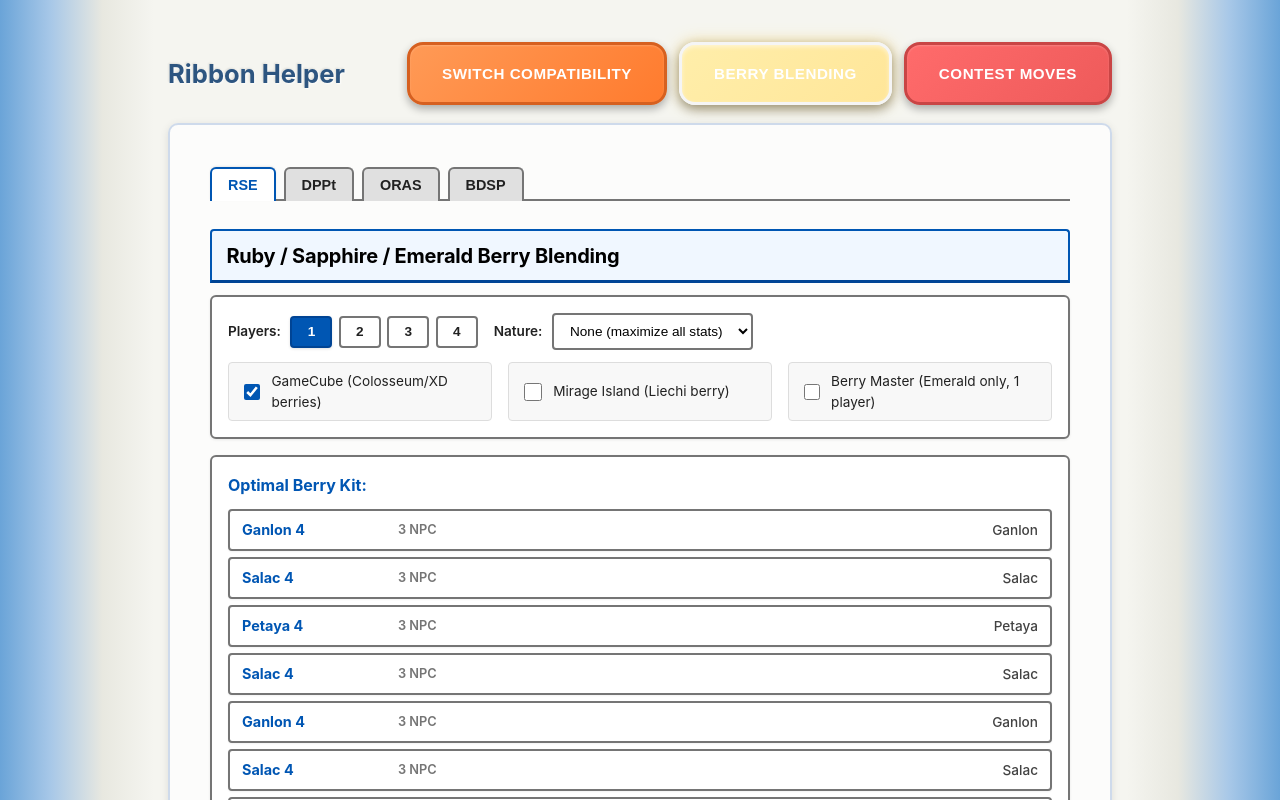
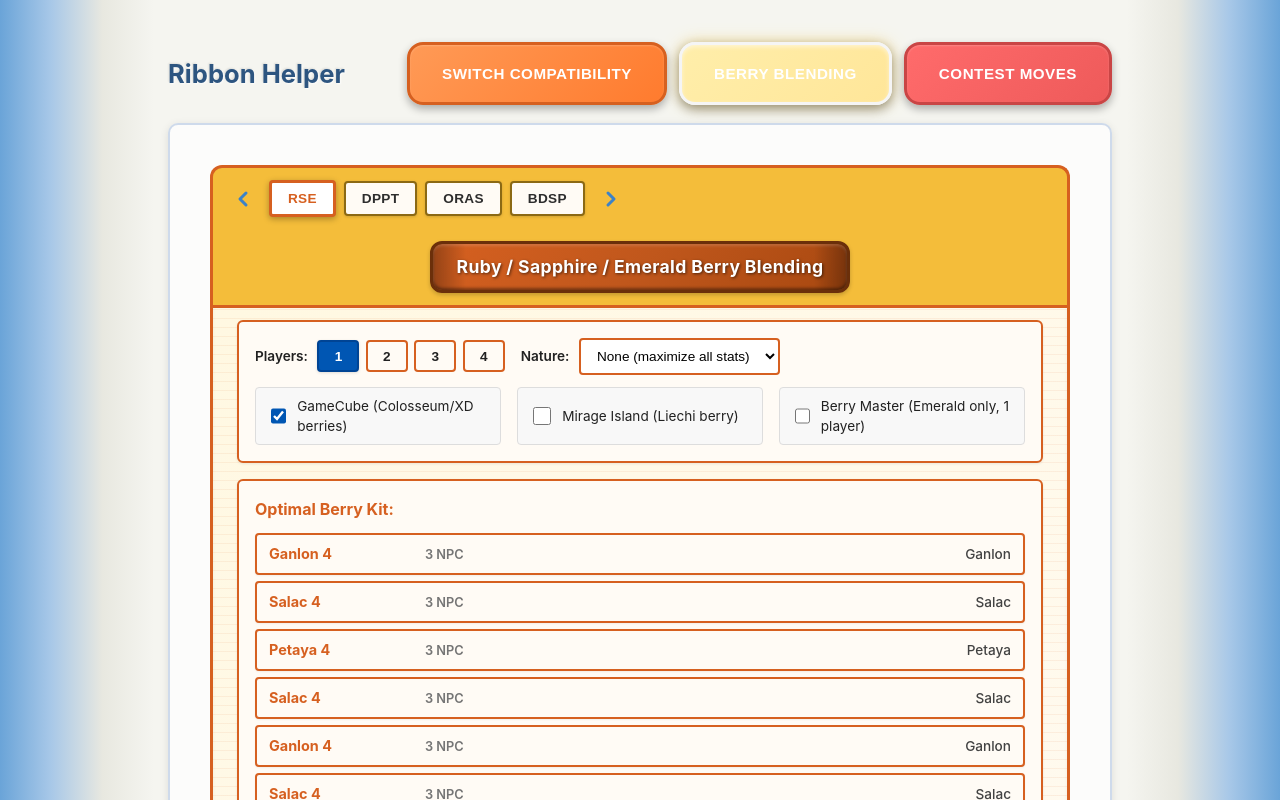
Before and after one commit to MercuryEnigma/ribbon-helper, a React (Vite) app: page / in a window 1280 px wide. Both pictures are taken after a click on the button "BERRY BLENDING". Shown: the top 800 px of the page. Built offline with nearby package versions, Linux system fonts and the light colour scheme; the HTML template or start-up script is replaced by a standard one.

Commit message:
Update berry blending UI to look like BDSP

```diff
--- a/src/berry-blending/BDSPBlending.tsx
+++ b/src/berry-blending/BDSPBlending.tsx
@@ -44,7 +44,7 @@ export default function BDSPBlending() {
 
   return (
     <div className="bdsp-blending">
-      <h3>Brilliant Diamond / Shining Pearl Poffin Making</h3>
+      <h3><span>Brilliant Diamond / Shining Pearl Poffin Making</span></h3>
 
       <div className="blending-options">
         <div className="option-row">
--- a/src/berry-blending/BerryBlending.tsx
+++ b/src/berry-blending/BerryBlending.tsx
@@ -13,6 +13,19 @@ export default function BerryBlending() {
   return (
     <div className="berry-blending">
       <div className="berry-mode-selector">
+        <button
+          className="nav-arrow nav-arrow-left"
+          aria-label="Previous"
+          onClick={() => {
+            if (selectedGame === 'rse') setSelectedGame('bdsp');
+            else if (selectedGame === 'dppt') setSelectedGame('rse');
+            else if (selectedGame === 'oras') setSelectedGame('dppt');
+            else if (selectedGame === 'bdsp') setSelectedGame('oras');
+          }}>
+          <svg width="24" height="24" viewBox="0 0 24 24" fill="none">
+            <path d="M15 18L9 12L15 6" stroke="currentColor" strokeWidth="3" strokeLinecap="round" strokeLinejoin="round"/>
+          </svg>
+        </button>
         <button
           className={selectedGame === 'rse' ? 'active' : ''}
           onClick={() => setSelectedGame('rse')}
@@ -37,6 +50,19 @@ export default function BerryBlending() {
         >
           BDSP
         </button>
+        <button
+          className="nav-arrow nav-arrow-right"
+          aria-label="Next"
+          onClick={() => {
+            if (selectedGame === 'rse') setSelectedGame('dppt');
+            else if (selectedGame === 'dppt') setSelectedGame('oras');
+            else if (selectedGame === 'oras') setSelectedGame('bdsp');
+            else if (selectedGame === 'bdsp') setSelectedGame('rse');
+          }}>
+          <svg width="24" height="24" viewBox="0 0 24 24" fill="none">
+            <path d="M9 18L15 12L9 6" stroke="currentColor" strokeWidth="3" strokeLinecap="round" strokeLinejoin="round"/>
+          </svg>
+        </button>
       </div>
 
       <div className="berry-mode-content">
--- a/src/berry-blending/DPPtBlending.tsx
+++ b/src/berry-blending/DPPtBlending.tsx
@@ -27,7 +27,7 @@ export default function DPPtBlending() {
 
   return (
     <div className="dppt-blending">
-      <h3>Diamond / Pearl / Platinum Poffin Making</h3>
+      <h3><span>Diamond / Pearl / Platinum Poffin Making</span></h3>
 
       <div className="blending-options">
         <div className="option-row">
--- a/src/berry-blending/ORASBlending.tsx
+++ b/src/berry-blending/ORASBlending.tsx
@@ -3,7 +3,7 @@ import React from 'react';
 export default function ORASBlending() {
   return (
     <div className="oras-blending">
-      <h3>Omega Ruby / Alpha Sapphire Pokeblock Making</h3>
+      <h3><span>Omega Ruby / Alpha Sapphire Pokeblock Making</span></h3>
 
       <div className="oras-info-card">
         <p>
--- a/src/berry-blending/RSEBlending.tsx
+++ b/src/berry-blending/RSEBlending.tsx
@@ -23,7 +23,7 @@ export default function RSEBlending() {
 
   return (
     <div className="rse-blending">
-      <h3>Ruby / Sapphire / Emerald Berry Blending</h3>
+      <h3><span>Ruby / Sapphire / Emerald Berry Blending</span></h3>
 
       <div className="blending-options">
         <div className="option-row">
--- a/src/berry-blending/berry-blending.css
+++ b/src/berry-blending/berry-blending.css
@@ -27,43 +27,84 @@
 .berry-mode-selector {
   display: flex;
   gap: 0.5rem;
-  margin-bottom: 0.75rem;
-  border-bottom: 2px solid #757575;
-  padding-bottom: 0;
+  margin-bottom: 0;
+  padding: 0.75rem;
+  background: #f4bd3a;
+  border-radius: 12px 12px 0 0;
+  border: 3px solid #d66020;
+  border-bottom: none;
   flex-wrap: wrap;
+  align-items: center;
 }
 
 .berry-mode-selector button {
   padding: 0.5rem 1rem;
-  background: #e0e0e0;
-  border: 2px solid #757575;
-  border-bottom: none;
-  border-radius: 6px 6px 0 0;
+  background: #fffbf5;
+  border: 2px solid #8b6914;
+  border-radius: 4px;
   cursor: pointer;
-  font-size: 0.9rem;
-  font-weight: 600;
-  color: #212121;
+  font-size: 0.85rem;
+  font-weight: 700;
+  color: #2d2d2d;
   transition: all 0.2s;
-  position: relative;
-  top: 2px;
+  text-transform: uppercase;
+  letter-spacing: 0.3px;
+  box-shadow: 0 1px 3px rgba(0, 0, 0, 0.15);
+}
+
+.berry-mode-selector .nav-arrow {
+  background: transparent;
+  border: none;
+  color: #3b82c8;
+  padding: 0.25rem;
+  width: 36px;
+  height: 36px;
+  display: flex;
+  align-items: center;
+  justify-content: center;
+  box-shadow: none;
+  cursor: pointer;
+  transition: all 0.2s;
+}
+
+.berry-mode-selector .nav-arrow:hover {
+  color: #2563b0;
+  transform: scale(1.1);
+}
+
+.berry-mode-selector .nav-arrow:active {
+  transform: scale(0.95);
 }
 
 .berry-mode-selector button:hover {
-  background: #d0d0d0;
-  color: #000;
-  border-color: #424242;
+  background: #fff;
+  transform: translateY(-1px);
+  box-shadow: 0 2px 4px rgba(0, 0, 0, 0.2);
 }
 
 .berry-mode-selector button.active {
   background: #fff;
-  color: #0056b3;
-  border-color: #0056b3;
-  border-bottom-color: #fff;
-  box-shadow: 0 -1px 2px rgba(0, 0, 0, 0.08);
+  color: #d66020;
+  border-color: #d66020;
+  border-width: 3px;
+  box-shadow: 0 2px 6px rgba(0, 0, 0, 0.3), inset 0 1px 2px rgba(255, 255, 255, 0.5);
 }
 
 .berry-mode-content {
-  padding: 1rem 0;
+  padding: 1.5rem;
+  background:
+    repeating-linear-gradient(
+      to bottom,
+      transparent 0px,
+      transparent 8px,
+      rgba(214, 96, 32, 0.08) 8px,
+      rgba(214, 96, 32, 0.08) 9px
+    ),
+    linear-gradient(135deg, #fff8e1 0%, #fffaf0 100%);
+  border: 3px solid #d66020;
+  border-top: none;
+  border-radius: 0 0 12px 12px;
+  box-shadow: inset 0 2px 4px rgba(0, 0, 0, 0.05);
 }
 
 /* Cards and Messages */
@@ -103,44 +144,113 @@
 
 /* RSE Blending */
 .rse-blending h3 {
-  margin: 0 0 0.75rem 0;
-  font-size: 1.25rem;
+  margin: -1.5rem -1.5rem 0 -1.5rem;
+  font-size: 1.1rem;
   font-weight: 700;
-  color: #000;
-  background: #f0f7ff;
-  border: 2px solid var(--berry-accent);
-  border-radius: 4px 4px 0 0;
-  border-bottom: 3px solid var(--berry-accent-strong);
-  padding: 0.6rem 0.9rem;
-  letter-spacing: -0.01em;
+  color: #fff;
+  background: #f4bd3a;
+  border: none;
+  border-bottom: 3px solid #d66020;
+  padding: 0.75rem 1.5rem;
+  letter-spacing: 0.02em;
+  text-align: center;
+}
+
+.rse-blending h3 > span {
+  display: inline-block;
+  background:
+    linear-gradient(to right,
+      rgba(0, 0, 0, 0.3) 0%,
+      rgba(0, 0, 0, 0) 8%,
+      rgba(0, 0, 0, 0) 92%,
+      rgba(0, 0, 0, 0.3) 100%),
+    linear-gradient(135deg, #d66020 0%, #c0571c 50%, #a84810 100%);
+  border: 3px solid #6b2f0a;
+  border-radius: 12px;
+  padding: 0.6rem 1.5rem;
+  text-shadow: 1px 1px 3px rgba(0, 0, 0, 0.6);
+  box-shadow:
+    inset 0 2px 3px rgba(255, 255, 255, 0.15),
+    inset 0 -2px 3px rgba(0, 0, 0, 0.4),
+    0 2px 4px rgba(0, 0, 0, 0.2);
+}
+
+.rse-blending .blending-options {
+  margin-top: 0.75rem;
 }
 
 /* DPPt Blending */
 .dppt-blending h3 {
-  margin: 0 0 0.75rem 0;
-  font-size: 1.25rem;
+  margin: -1.5rem -1.5rem 0 -1.5rem;
+  font-size: 1.1rem;
   font-weight: 700;
-  color: #000;
-  background: #f0f7ff;
-  border: 2px solid var(--berry-accent);
-  border-radius: 4px 4px 0 0;
-  border-bottom: 3px solid var(--berry-accent-strong);
-  padding: 0.6rem 0.9rem;
-  letter-spacing: -0.01em;
+  color: #fff;
+  background: #f4bd3a;
+  border: none;
+  border-bottom: 3px solid #d66020;
+  padding: 0.75rem 1.5rem;
+  letter-spacing: 0.02em;
+  text-align: center;
+}
+
+.dppt-blending h3 > span {
+  display: inline-block;
+  background:
+    linear-gradient(to right,
+      rgba(0, 0, 0, 0.3) 0%,
+      rgba(0, 0, 0, 0) 8%,
+      rgba(0, 0, 0, 0) 92%,
+      rgba(0, 0, 0, 0.3) 100%),
+    linear-gradient(135deg, #d66020 0%, #c0571c 50%, #a84810 100%);
+  border: 3px solid #6b2f0a;
+  border-radius: 12px;
+  padding: 0.6rem 1.5rem;
+  text-shadow: 1px 1px 3px rgba(0, 0, 0, 0.6);
+  box-shadow:
+    inset 0 2px 3px rgba(255, 255, 255, 0.15),
+    inset 0 -2px 3px rgba(0, 0, 0, 0.4),
+    0 2px 4px rgba(0, 0, 0, 0.2);
+}
+
+.dppt-blending .blending-options {
+  margin-top: 0.75rem;
 }
 
 /* BDSP Blending */
 .bdsp-blending h3 {
-  margin: 0 0 0.75rem 0;
-  font-size: 1.25rem;
+  margin: -1.5rem -1.5rem 0 -1.5rem;
+  font-size: 1.1rem;
   font-weight: 700;
-  color: #000;
-  background: #f0f7ff;
-  border: 2px solid var(--berry-accent);
-  border-radius: 4px 4px 0 0;
-  border-bottom: 3px solid var(--berry-accent-strong);
-  padding: 0.6rem 0.9rem;
-  letter-spacing: -0.01em;
+  color: #fff;
+  background: #f4bd3a;
+  border: none;
+  border-bottom: 3px solid #d66020;
+  padding: 0.75rem 1.5rem;
+  letter-spacing: 0.02em;
+  text-align: center;
+}
+
+.bdsp-blending h3 > span {
+  display: inline-block;
+  background:
+    linear-gradient(to right,
+      rgba(0, 0, 0, 0.3) 0%,
+      rgba(0, 0, 0, 0) 8%,
+      rgba(0, 0, 0, 0) 92%,
+      rgba(0, 0, 0, 0.3) 100%),
+    linear-gradient(135deg, #d66020 0%, #c0571c 50%, #a84810 100%);
+  border: 3px solid #6b2f0a;
+  border-radius: 12px;
+  padding: 0.6rem 1.5rem;
+  text-shadow: 1px 1px 3px rgba(0, 0, 0, 0.6);
+  box-shadow:
+    inset 0 2px 3px rgba(255, 255, 255, 0.15),
+    inset 0 -2px 3px rgba(0, 0, 0, 0.4),
+    0 2px 4px rgba(0, 0, 0, 0.2);
+}
+
+.bdsp-blending .blending-options {
+  margin-top: 0.75rem;
 }
 
 .blending-options {
@@ -149,9 +259,9 @@
   gap: 0.75rem;
   margin-bottom: 1rem;
   padding: 1rem;
-  background: #fff;
+  background: #fffbf5;
   border-radius: 6px;
-  border: 2px solid #757575;
+  border: 2px solid #d66020;
   box-shadow: 0 1px 3px rgba(0, 0, 0, 0.08);
 }
 
@@ -183,7 +293,7 @@
 
 .option-group select {
   padding: 0.5rem 0.75rem;
-  border: 2px solid #757575;
+  border: 2px solid #d66020;
   border-radius: 4px;
   font-size: 0.85rem;
   background: #fff;
@@ -206,8 +316,8 @@
 
 .player-buttons button {
   padding: 0.4rem 0.75rem;
-  background: #fff;
-  border: 2px solid #757575;
+  background: #fffbf5;
+  border: 2px solid #d66020;
   border-radius: 4px;
   cursor: pointer;
   font-size: 0.85rem;
@@ -274,10 +384,10 @@
 
 /* Berry Kit Display */
 .berry-kit {
-  background: #fff;
+  background: #fffbf5;
   padding: 1rem;
   border-radius: 6px;
-  border: 2px solid #757575;
+  border: 2px solid #d66020;
   box-shadow: 0 1px 3px rgba(0, 0, 0, 0.08);
 }
 
@@ -285,7 +395,7 @@
   margin: 0 0 0.75rem 0;
   font-size: 1rem;
   font-weight: 700;
-  color: #0056b3;
+  color: #d66020;
 }
 
 .kit-blocks {
@@ -297,8 +407,8 @@
 
 .block-item {
   padding: 0.5rem 0.75rem;
-  background: #fff;
-  border: 2px solid #757575;
+  background: #fffbf5;
+  border: 2px solid #d66020;
   border-radius: 4px;
   display: grid;
   grid-template-columns: 140px 1fr auto;
@@ -310,7 +420,7 @@
 .block-name {
   font-size: 0.9rem;
   font-weight: 700;
-  color: #0056b3;
+  color: #d66020;
 }
 
 .block-berry {
@@ -328,7 +438,7 @@
 
 .kit-stats {
   display: grid;
-  grid-template-columns: 2fr 1fr;
+  grid-template-columns: 3fr 1fr;
   gap: 0.75rem;
   padding-top: 0.5rem;
   border-top: 1px solid #e0e0e0;
@@ -340,6 +450,8 @@
   gap: 0.35rem;
   font-size: 0.85rem;
   color: #000;
+  flex-wrap: wrap;
+  min-width: 0;
 }
 
 .stat-label {
@@ -350,7 +462,7 @@
 
 .stats {
   display: flex;
-  flex-wrap: nowrap;
+  flex-wrap: wrap;
   gap: 0.3rem;
   flex: 1;
   overflow-x: auto;
@@ -450,23 +562,46 @@
 
 /* ORAS Color Mapping */
 .oras-blending h3 {
-  margin: 0 0 0.75rem 0;
-  font-size: 1.25rem;
+  margin: -1.5rem -1.5rem 0 -1.5rem;
+  font-size: 1.1rem;
   font-weight: 700;
-  color: #000;
-  background: #f0f7ff;
-  border: 2px solid #0056b3;
-  border-radius: 4px 4px 0 0;
-  border-bottom: 3px solid #0056b3;
-  padding: 0.6rem 0.9rem;
-  letter-spacing: -0.01em;
+  color: #fff;
+  background: #f4bd3a;
+  border: none;
+  border-bottom: 3px solid #d66020;
+  padding: 0.75rem 1.5rem;
+  letter-spacing: 0.02em;
+  text-align: center;
+}
+
+.oras-blending h3 > span {
+  display: inline-block;
+  background:
+    linear-gradient(to right,
+      rgba(0, 0, 0, 0.3) 0%,
+      rgba(0, 0, 0, 0) 8%,
+      rgba(0, 0, 0, 0) 92%,
+      rgba(0, 0, 0, 0.3) 100%),
+    linear-gradient(135deg, #d66020 0%, #c0571c 50%, #a84810 100%);
+  border: 3px solid #6b2f0a;
+  border-radius: 12px;
+  padding: 0.6rem 1.5rem;
+  text-shadow: 1px 1px 3px rgba(0, 0, 0, 0.6);
+  box-shadow:
+    inset 0 2px 3px rgba(255, 255, 255, 0.15),
+    inset 0 -2px 3px rgba(0, 0, 0, 0.4),
+    0 2px 4px rgba(0, 0, 0, 0.2);
+}
+
+.oras-blending .oras-info-card {
+  margin-top: 0.75rem;
 }
 
 .oras-info-card {
-  background: #fff;
+  background: #fffbf5;
   padding: 1rem;
   border-radius: 6px;
-  border: 2px solid #757575;
+  border: 2px solid #d66020;
   box-shadow: 0 1px 3px rgba(0, 0, 0, 0.08);
 }
 
@@ -494,9 +629,9 @@
   align-items: center;
   gap: 1rem;
   padding: 0.6rem 0.75rem;
-  background: #f8f8f8;
+  background: #fffbf5;
   border-radius: 4px;
-  border: 1px solid #ddd;
+  border: 2px solid #d66020;
 }
 
 .color-label {
```
